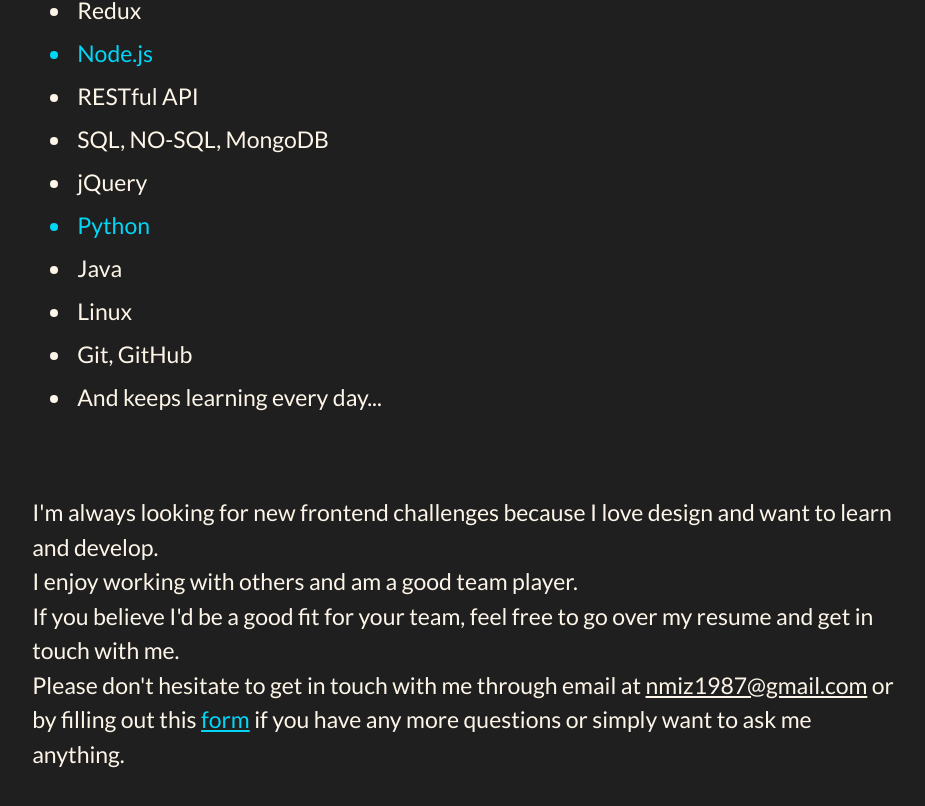
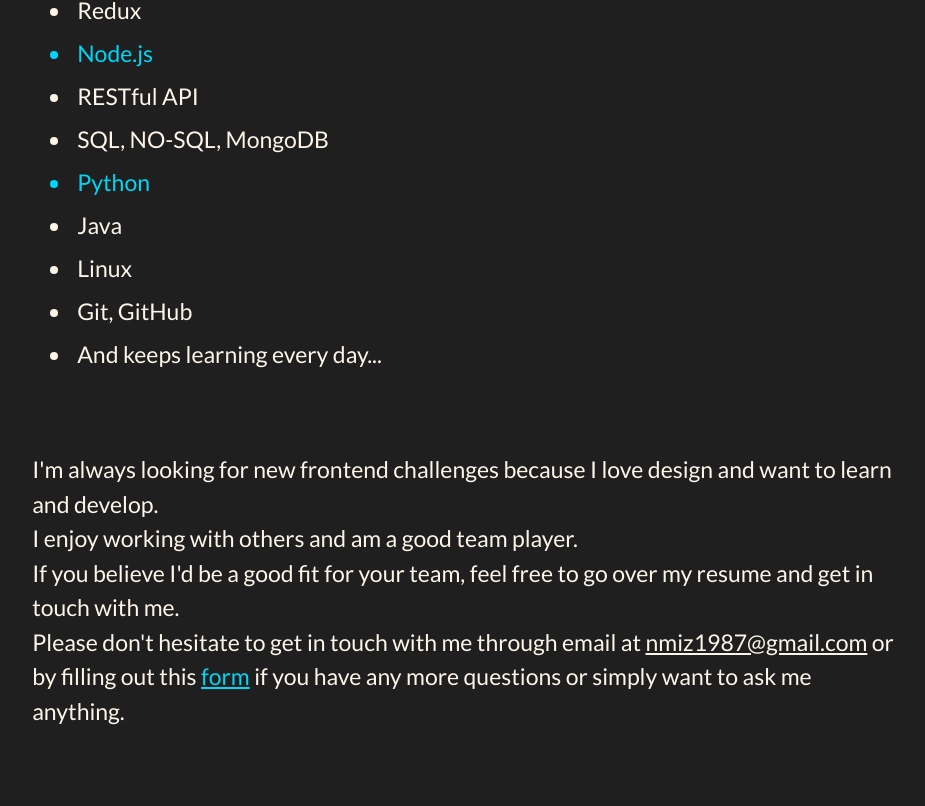
Before and after one commit to nmiz1987/my-web-site, a React (Vite) app: page /about in a window 1280 px wide. Shown: the part 895-1701 px from the top of the page, without its empty margins (171-1096 px from the left). Built offline with nearby package versions, Linux system fonts and the light colour scheme.

Commit message:
fix comment url

```diff
--- a/src/Pages/About.jsx
+++ b/src/Pages/About.jsx
@@ -36,7 +36,6 @@
 						<li className="highlight2">Node.js</li>
 						<li>RESTful API</li>
 						<li>SQL, NO-SQL, MongoDB</li>
-						<li>jQuery</li>
 						<li className="highlight2">Python</li>
 						<li>Java</li>
 						<li>Linux</li>
--- a/src/Pages/Contact.jsx
+++ b/src/Pages/Contact.jsx
@@ -10,7 +10,7 @@
 
 	async function sendMessage() {
 		const res = await fetch(
-			"https://my-link-server-production.up.railway.app/messages/new",
+			"https://orange-red-jaguar-cuff.cyclic.app/messages/new",
 			{
 				method: "POST",
 				headers: { "Content-type": "application/json" },
```
